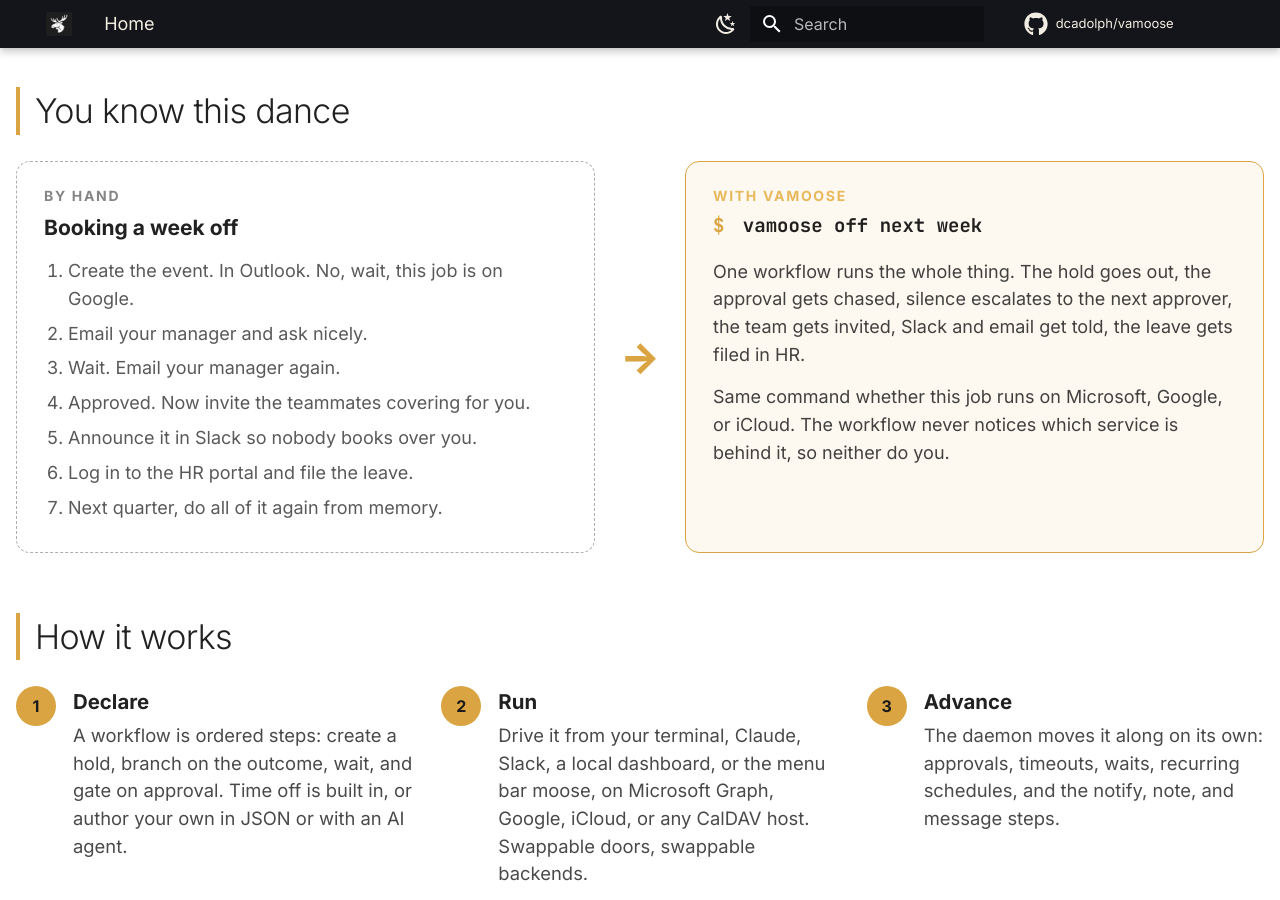
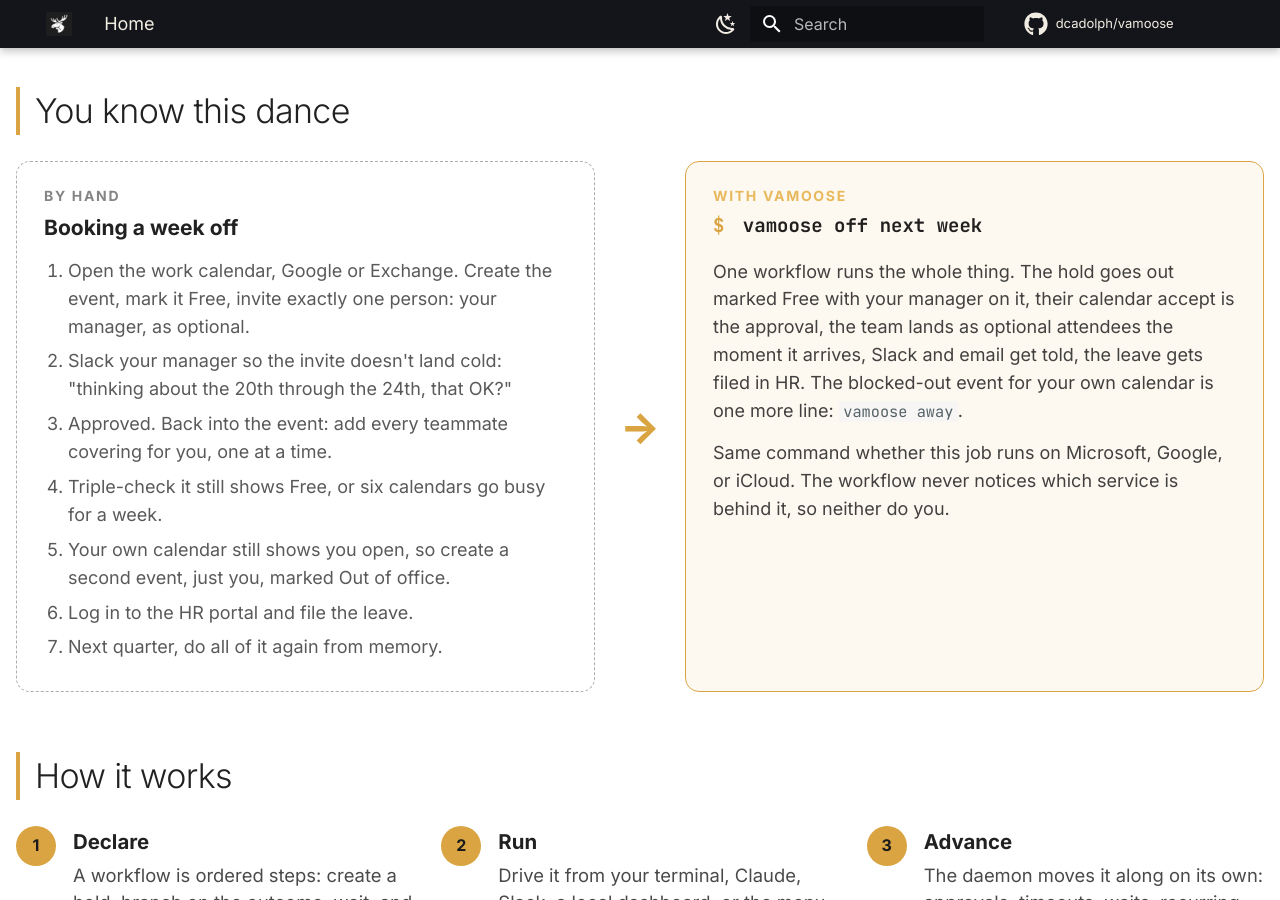
Before and after one commit to dcadolph/vamoose, an MkDocs documentation site: the page built from docs/README.md, in a window 1280 px wide and 900 px high, scrolled down 797 px. Built offline with MkDocs 1.6.1 and Material for MkDocs 9.7.7, drawn with Linux system fonts in a browser that asks for light colours; comment, search, counter and statistics services are not loaded.

Commit message:
Tell the manual time-off story the way it really goes

```diff
--- a/docs/README.md
+++ b/docs/README.md
@@ -43,11 +43,11 @@ brew install dcadolph/tap/vamoose
 <p class="oldway-label">By hand</p>
 <p class="oldway-title">Booking a week off</p>
 <ol class="oldway-steps">
-<li>Create the event. In Outlook. No, wait, this job is on Google.</li>
-<li>Email your manager and ask nicely.</li>
-<li>Wait. Email your manager again.</li>
-<li>Approved. Now invite the teammates covering for you.</li>
-<li>Announce it in Slack so nobody books over you.</li>
+<li>Open the work calendar, Google or Exchange. Create the event, mark it Free, invite exactly one person: your manager, as optional.</li>
+<li>Slack your manager so the invite doesn't land cold: "thinking about the 20th through the 24th, that OK?"</li>
+<li>Approved. Back into the event: add every teammate covering for you, one at a time.</li>
+<li>Triple-check it still shows Free, or six calendars go busy for a week.</li>
+<li>Your own calendar still shows you open, so create a second event, just you, marked Out of office.</li>
 <li>Log in to the HR portal and file the leave.</li>
 <li>Next quarter, do all of it again from memory.</li>
 </ol>
@@ -56,7 +56,7 @@ brew install dcadolph/tap/vamoose
 <div class="oldway-panel oldway-new">
 <p class="oldway-label oldway-label-new">With vamoose</p>
 <p class="oldway-cmd"><span class="p">$</span> vamoose off next week</p>
-<p class="oldway-body">One workflow runs the whole thing. The hold goes out, the approval gets chased, silence escalates to the next approver, the team gets invited, Slack and email get told, the leave gets filed in HR.</p>
+<p class="oldway-body">One workflow runs the whole thing. The hold goes out marked Free with your manager on it, their calendar accept is the approval, the team lands as optional attendees the moment it arrives, Slack and email get told, the leave gets filed in HR. The blocked-out event for your own calendar is one more line: <code>vamoose away</code>.</p>
 <p class="oldway-body">Same command whether this job runs on Microsoft, Google, or iCloud. The workflow never notices which service is behind it, so neither do you.</p>
 </div>
 </div>
```
Also changed, not shown: README.md (+5 -4 lines).
